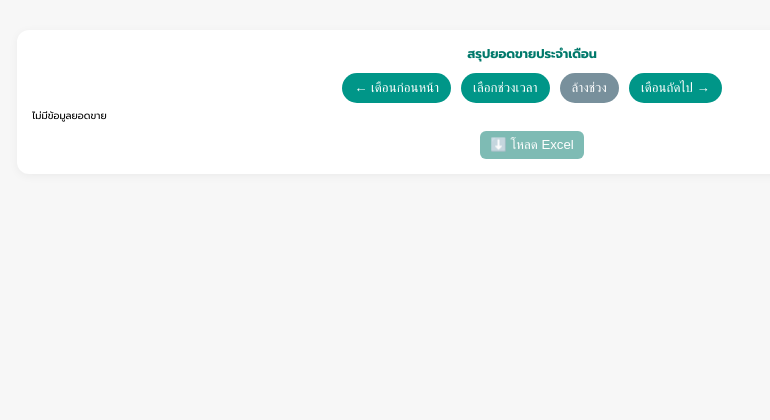
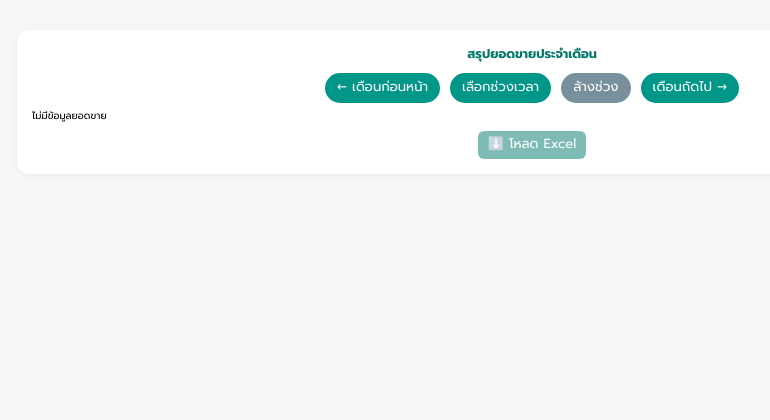
Before and after one commit to SumoSk/sumoapp, a Flask app: page /sale_summary in a window 1280 px wide. Shown: the top 420 px of the page, without its empty margins (108-878 px from the left). Run offline with Flask 3, Linux system fonts and the light colour scheme; the visitor is signed in with stand-in values (Sample User, id 1); data that the repository does not hold is empty; parts of the project's set-up code (start-up, migrations or seed data) failed here and were passed over; some libraries are stand-ins or nearby versions.

```diff
--- a/templates/sale-summary.html
+++ b/templates/sale-summary.html
@@ -137,6 +137,22 @@ table{ font-size: calc(11px * var(--shrink)); }
 /* ย่อจุดที่ใช้ inline-style (เช่น 10px/13.5px) ให้ตามมาด้วย */
 *[style*="font-size:10px"]{  font-size: calc(10px * var(--shrink)) !important; }
 *[style*="font-size:13.5px"]{ font-size: calc(13.5px * var(--shrink)) !important; }
+
+/* บังคับใช้ Prompt ทุก element รวมถึงปุ่ม/อินพุตที่ปกติไม่สืบทอดฟอนต์ */
+html, body, button, input, select, textarea,
+table, th, td, .btn, .month-btn, .current-range,
+.search-panel input, .summary-card, .day-header, .day-total {
+  font-family: 'Prompt', 'Segoe UI', Tahoma, sans-serif !important;
+}
+
+/* ทำให้การเรนเดอร์ฟอนต์สวยขึ้น */
+html {
+  -webkit-font-smoothing: antialiased;
+  -moz-osx-font-smoothing: grayscale;
+  font-synthesis: none;
+  text-rendering: optimizeLegibility;
+}
+
 
   </style>
 </head>
```
